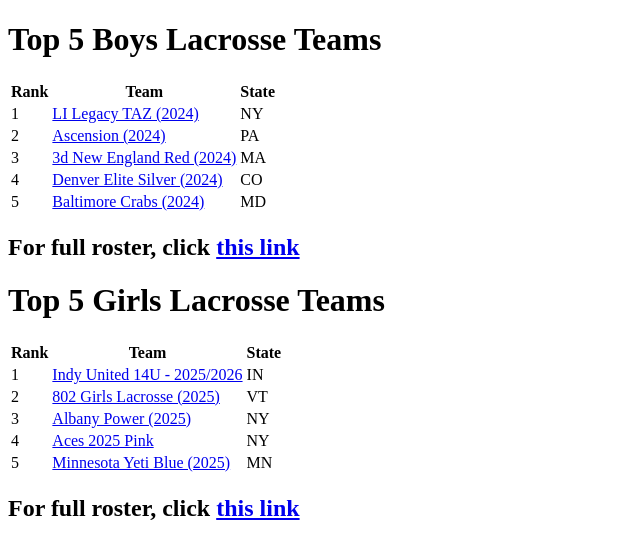
After one commit to nighthawkcoders/lax, a Flask app: page /crud/roster/ in a window 1280 px wide. The commit adds this page. Shown: the top 559 px of the page, without its empty margins (0-640 px from the left). Run offline with Flask 2, Linux system fonts and the light colour scheme.

Commit message:
Added Roster

```diff
--- a/cruddy/app_crud.py
+++ b/cruddy/app_crud.py
@@ -41,6 +41,10 @@
 @app_crud.route("/contact/")
 def contact():
     return render_template("contact.html")
+
+@app_crud.route("/roster/")
+def roster():
+    return render_template("roster.html")
 
 # Flask-Login directs unauthorised users to this unauthorized_handler
 @login_manager.unauthorized_handler
--- a/templates/layouts/navbar.html
+++ b/templates/layouts/navbar.html
@@ -29,6 +29,7 @@
             <li><a class="nav-link" href={{ url_for('crud.donate') }}>Donate</a></li>
             <li><a class="nav-link" href={{ url_for('crud.contact') }}>Contact</a></li>
             <li><a class="nav-link" href={{ url_for('crud.search') }}>Search</a>
+            <li><a class="nav-link" href={{ url_for('crud.roster') }}>Roster</a>
             <li class="nav-item dropdown">
                 <a class="nav-link dropdown-toggle" href="#" data-bs-toggle="dropdown" aria-expanded="false" id="dropdownMenuButton1" type="button">
                     About Us
--- /dev/null
+++ b/templates/roster.html
@@ -0,0 +1,82 @@
+<!DOCTYPE html>
+<html lang="en">
+<head>
+    <meta charset="UTF-8">
+    <title>Lacrosse Teams Roster</title>
+</head>
+<body>
+
+<h1>Top 5 Boys Lacrosse Teams</h1>
+
+<table>
+    <tr>
+        <th>Rank</th>
+        <th>Team</th>
+        <th>State</th>
+    </tr>
+    <tr>
+        <td>1</td>
+        <td><a href="https://www.usclublax.com/team_info.php?y=2021&t=101833">LI Legacy TAZ (2024)</a></td>
+        <td>NY</td>
+    </tr>
+    <tr>
+        <td>2</td>
+        <td><a href="https://www.usclublax.com/team_info.php?y=2021&t=106814">Ascension (2024)</a></td>
+        <td>PA</td>
+    </tr>
+    <tr>
+        <td>3</td>
+        <td><a href="https://www.usclublax.com/team_info.php?y=2021&t=100142">3d New England Red (2024)</a></td>
+        <td>MA</td>
+    </tr>
+    <tr>
+        <td>4</td>
+        <td><a href="https://www.usclublax.com/team_info.php?y=2021&t=101017">Denver Elite Silver (2024)</a></td>
+        <td>CO</td>
+    </tr>
+    <tr>
+        <td>5</td>
+        <td><a href="https://www.usclublax.com/team_info.php?y=2021&t=100910">Baltimore Crabs (2024)</a></td>
+        <td>MD</td>
+    </tr>
+</table>
+<h2>For full roster, click <a href="https://www.usclublax.com/rank?v=1024&alpha=N&y=2021">this link</a></h2>
+
+<h1>Top 5 Girls Lacrosse Teams</h1>
+
+<table>
+    <tr>
+        <th>Rank</th>
+        <th>Team</th>
+        <th>State</th>
+    </tr>
+    <tr>
+        <td>1</td>
+        <td><a href="https://usclublax.com/team_info.php?y=2020&t=503778">Indy United 14U - 2025/2026</a></td>
+        <td>IN</td>
+    </tr>
+    <tr>
+        <td>2</td>
+        <td><a href="https://usclublax.com/team_info.php?y=2020&t=503820">802 Girls Lacrosse (2025)</a></td>
+        <td>VT</td>
+    </tr>
+    <tr>
+        <td>3</td>
+        <td><a href="https://usclublax.com/team_info.php?y=2020&t=503817">Albany Power (2025)</a></td>
+        <td>NY</td>
+    </tr>
+    <tr>
+        <td>4</td>
+        <td><a href="https://usclublax.com/team_info.php?y=2020&t=503753">Aces 2025 Pink</a></td>
+        <td>NY</td>
+    </tr>
+    <tr>
+        <td>5</td>
+        <td><a href="https://usclublax.com/team_info.php?y=2020&t=502776">Minnesota Yeti Blue (2025)</a></td>
+        <td>MN</td>
+    </tr>
+</table>
+<h2>For full roster, click <a href="https://usclublax.com/rank?v=2025&alpha=N&y=2020">this link</a></h2>
+
+</body>
+</html>
```
